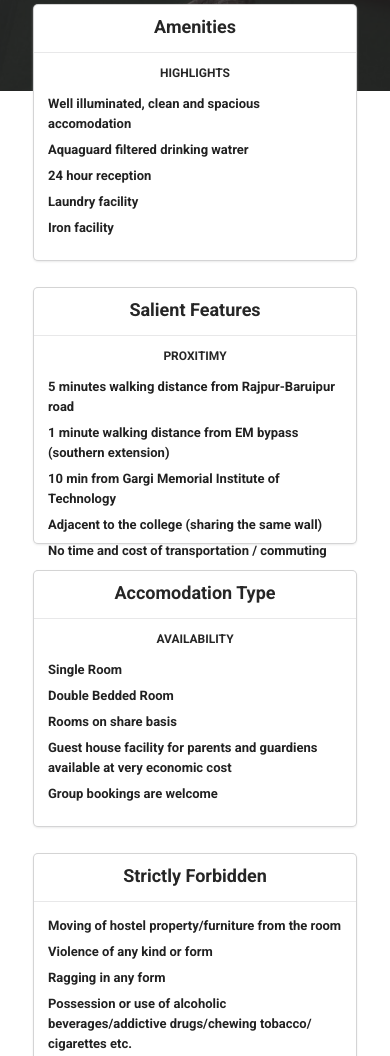
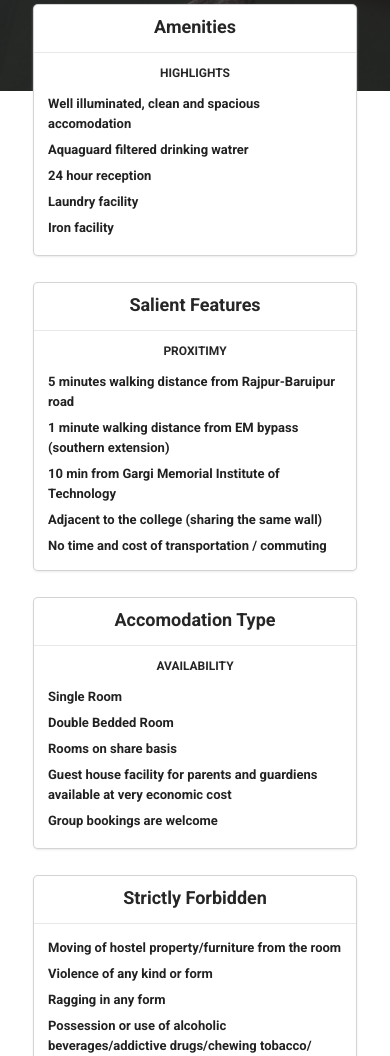
Before and after one commit to kolkataboyshostel/kolkataboyshostel.github.io, a website: page index.html in a window 390 px wide. Shown: the part 609-1665 px from the top of the page. Drawn offline with nearby package versions, Linux system fonts and the light colour scheme; some packages are replaced by stand-ins of ours.

Commit message:
final changes V1

```diff
--- a/css/site.css
+++ b/css/site.css
@@ -22,28 +22,27 @@
 
 .ui.menu.mobile-menu .item.item-right-content {
     background-color: blue;
-
 }
 
 .ui.menu.mobile-menu .item.item-right-content.lastitem {
     width: 100%;
-
 }
 
 /* Tablet / iPad Portrait */
+
 @media only screen and (min-width: 768px) and (max-width: 991px) {
-   .ui.menu.mobile-menu .item.item-right-content{
+    .ui.menu.mobile-menu .item.item-right-content {
         font-size: 1.5em;
-   }
+    }
 }
 
 /* Computer / Desktop / iPad Landscape */
+
 @media only screen and (min-width: 992px) and (max-width: 1199px) {
-    .ui.menu.mobile-menu .item.item-right-content{
- font-size: 2em;
+    .ui.menu.mobile-menu .item.item-right-content {
+        font-size: 2em;
     }
 }
-
 
 .section-title {
     color: #410936;
@@ -129,6 +128,7 @@
 }
 
 /* Tablet / iPad Portrait */
+
 @media only screen and (min-width: 768px) and (max-width: 991px) {
     .container.banner .caption {
         padding-top: 150px;
@@ -137,6 +137,7 @@
 }
 
 /* Computer / Desktop / iPad Landscape */
+
 @media only screen and (min-width: 992px) and (max-width: 1199px) {
     .container.banner .caption {
         padding-top: 150px;
@@ -163,14 +164,22 @@
     }
 }
 
-.ui.card.fixsize{
-    height:255px;
+.ui.card.fixsize {
+    height: 255px;
 }
 
+/* Tablet / iPad Portrait */
 @media only screen and (min-width: 768px) and (max-width: 991px) {
-  .ui.card.fixsize{
-    height:330px;
+    .ui.card.fixsize {
+        height: 330px;
+    }
 }
+
+/* Mobile screen */
+@media only screen and (max-width: 767px) {
+    .ui.card.fixsize {
+        height: auto;
+    }
 }
 
 .grid.photo-grid {
--- a/index.html
+++ b/index.html
@@ -57,7 +57,7 @@
             <div class="ui stackable three column grid container equal width" style="text-align:center;margin-top:-100px;padding-left:20px;padding-right:20px">
                   <div class="row">
                         <div class="column">
-                              <div class="ui fluid card fixsize">
+                              <div class="ui fluid card fixsize" >
                                     <div class="content">
                                           <div class="header">Amenities</div>
                                     </div>
@@ -99,21 +99,21 @@
                                                             </div>
                                                       </div>
                                                 </div>
-                                                <div class="event">
+                                               <div class="event mobile hidden">
                                                       <div class="content">
                                                             <div class="summary">
                                                                   &nbsp;
                                                             </div>
                                                       </div>
                                                 </div>
-                                                <div class="event">
+                                                <div class="event mobile hidden">
                                                       <div class="content">
                                                             <div class="summary">
                                                                   &nbsp;
                                                             </div>
                                                       </div>
                                                 </div>
-                                                <div class="event">
+                                                <div class="event mobile hidden">
                                                       <div class="content">
                                                             <div class="summary">
                                                                   &nbsp;
@@ -128,7 +128,7 @@
                         </div>
                         <div class="column">
 
-                              <div class="ui fluid card fixsize">
+                              <div class="ui fluid card fixsize" >
                                     <div class="content">
                                           <div class="header">Salient Features</div>
                                     </div>
@@ -179,7 +179,7 @@
                         </div>
                         <div class="column">
 
-                              <div class="ui fluid card fixsize">
+                              <div class="ui fluid card fixsize" >
                                     <div class="content">
                                           <div class="header">Accomodation Type</div>
                                     </div>
@@ -221,14 +221,14 @@
                                                             </div>
                                                       </div>
                                                 </div>
-                                                <div class="event">
+                                                <div class="event mobile hidden">
                                                       <div class="content">
                                                             <div class="summary">
                                                                   &nbsp;
                                                             </div>
                                                       </div>
                                                 </div>
-                                                <div class="event">
+                                                <div class="event mobile hidden">
                                                       <div class="content">
                                                             <div class="summary">
                                                                   &nbsp;
```
Lines whose indentation alone changed are shown as unchanged.
